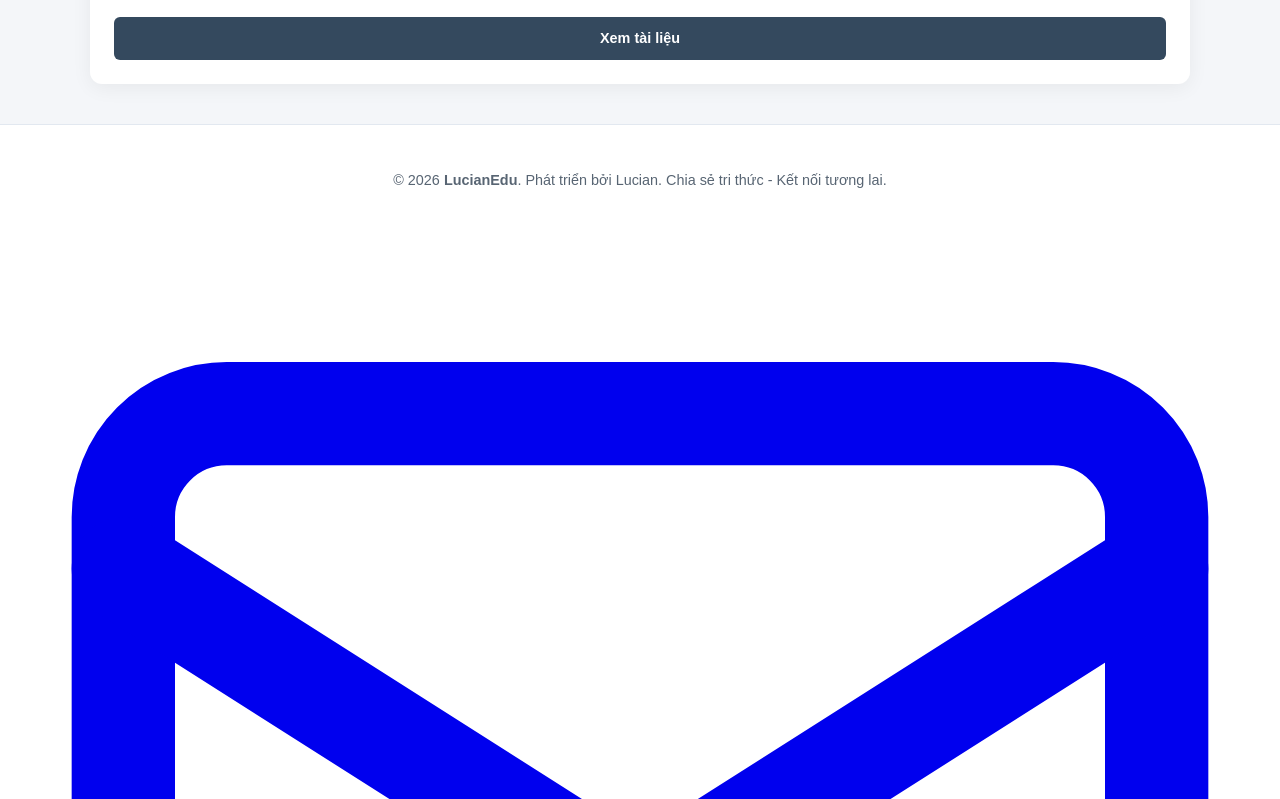
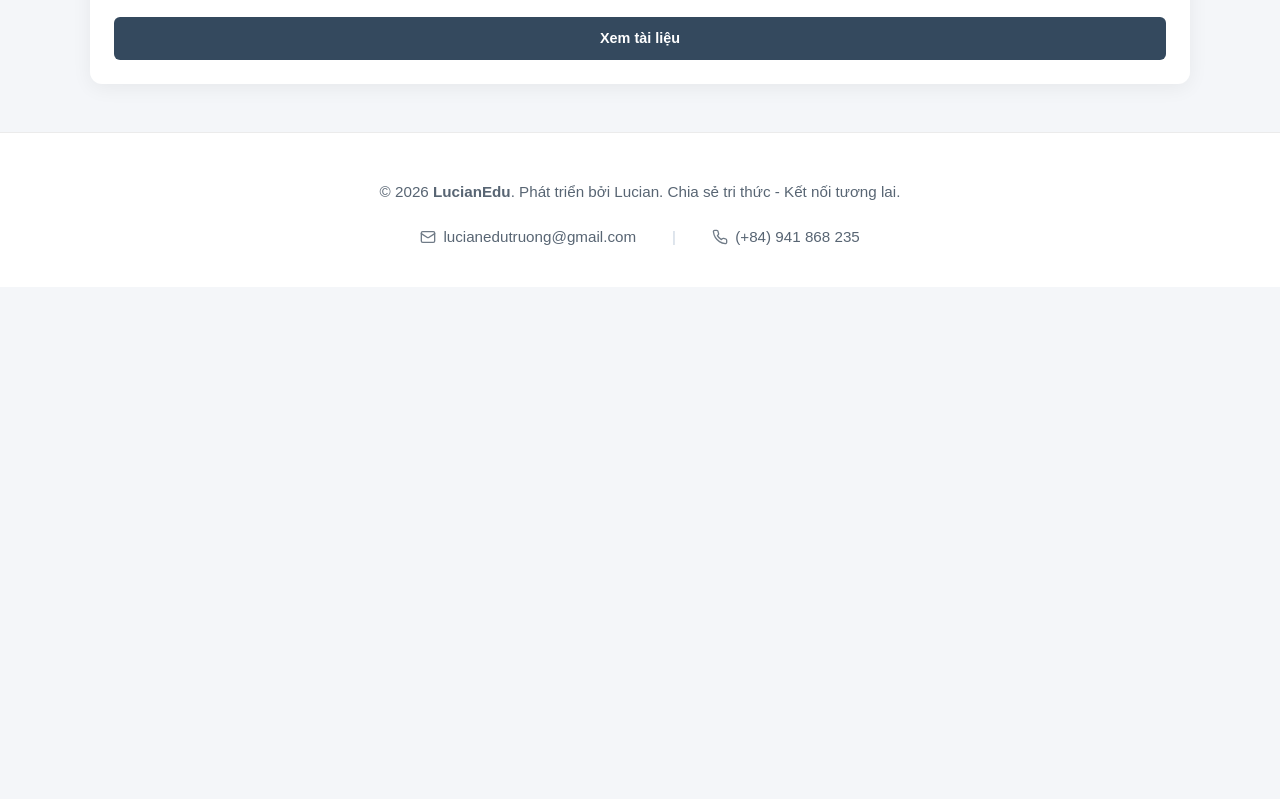
Before and after one commit to lucianedu/lucianedu.github.io, a plain HTML site: page index.html in a window 1280 px wide. Shown: the part 941-1740 px from the top of the page. After the commit the page ends 1228 px from the top, so only its background shows below. Drawn offline with Linux system fonts and the light colour scheme.

Commit message:
Add files via upload

```diff
--- a/index.html
+++ b/index.html
@@ -5,6 +5,65 @@
     <meta name="viewport" content="width=device-width, initial-scale=1.0">
     <title>LucianEdu - Không Gian Học Tập Trực Quan</title>
     <link rel="stylesheet" href="style.css">
+    <style>
+        /* Kiểu dáng bổ sung chuẩn quốc tế cho phần chân trang liên hệ */
+        .site-footer {
+            margin-top: 3rem;
+            padding: 2rem 1rem;
+            text-align: center;
+            border-top: 1px solid rgba(0, 0, 0, 0.08);
+            font-size: 0.95rem;
+            line-height: 1.6;
+        }
+
+        .footer-contact {
+            display: flex;
+            flex-wrap: wrap;
+            justify-content: center;
+            align-items: center;
+            gap: 0.75rem 1.5rem;
+            margin-top: 0.75rem;
+        }
+
+        .contact-link {
+            display: inline-flex;
+            align-items: center;
+            gap: 0.45rem;
+            color: inherit;
+            text-decoration: none;
+            font-weight: 500;
+            padding: 0.35rem 0.75rem;
+            border-radius: 6px;
+            transition: background-color 0.2s ease, color 0.2s ease;
+        }
+
+        .contact-link:hover {
+            background-color: rgba(44, 90, 160, 0.08);
+            color: #2c5aa0;
+        }
+
+        .contact-icon {
+            width: 16px;
+            height: 16px;
+            flex-shrink: 0;
+            opacity: 0.85;
+        }
+
+        .footer-divider {
+            color: #cbd5e1;
+            user-select: none;
+        }
+
+        @media (max-width: 600px) {
+            .footer-divider {
+                display: none;
+            }
+            .footer-contact {
+                flex-direction: column;
+                gap: 0.4rem;
+            }
+        }
+    </style>
 </head>
 <body>
     <header class="hero">
@@ -60,9 +119,9 @@
             </div>
         </div>
     </main>
-    <footer>
+    <footer class="site-footer">
         <p>&copy; 2026 <strong>LucianEdu</strong>. Phát triển bởi Lucian. Chia sẻ tri thức - Kết nối tương lai.</p>
-         <div class="footer-contact" aria-label="Thông tin liên hệ">
+        <div class="footer-contact" aria-label="Thông tin liên hệ">
             <a href="mailto:lucianedutruong@gmail.com" class="contact-link" title="Gửi email cho LucianEdu">
                 <svg class="contact-icon" viewBox="0 0 24 24" fill="none" stroke="currentColor" stroke-width="2" stroke-linecap="round" stroke-linejoin="round" aria-hidden="true">
                     <rect width="20" height="16" x="2" y="4" rx="2"></rect>
@@ -81,6 +140,3 @@
     </footer>
 </body>
 </html>
-    </footer>
-</body>
-</html>
```
